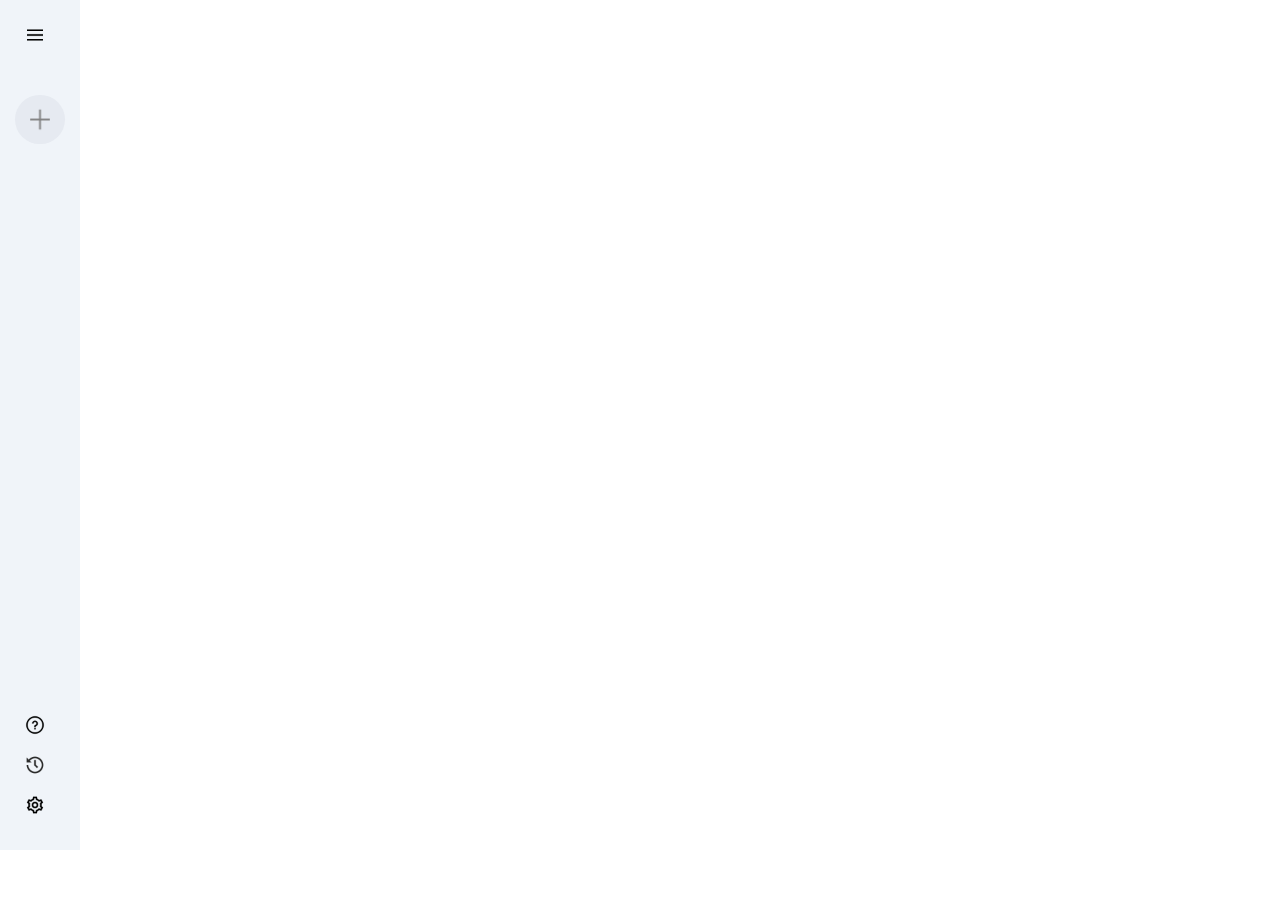
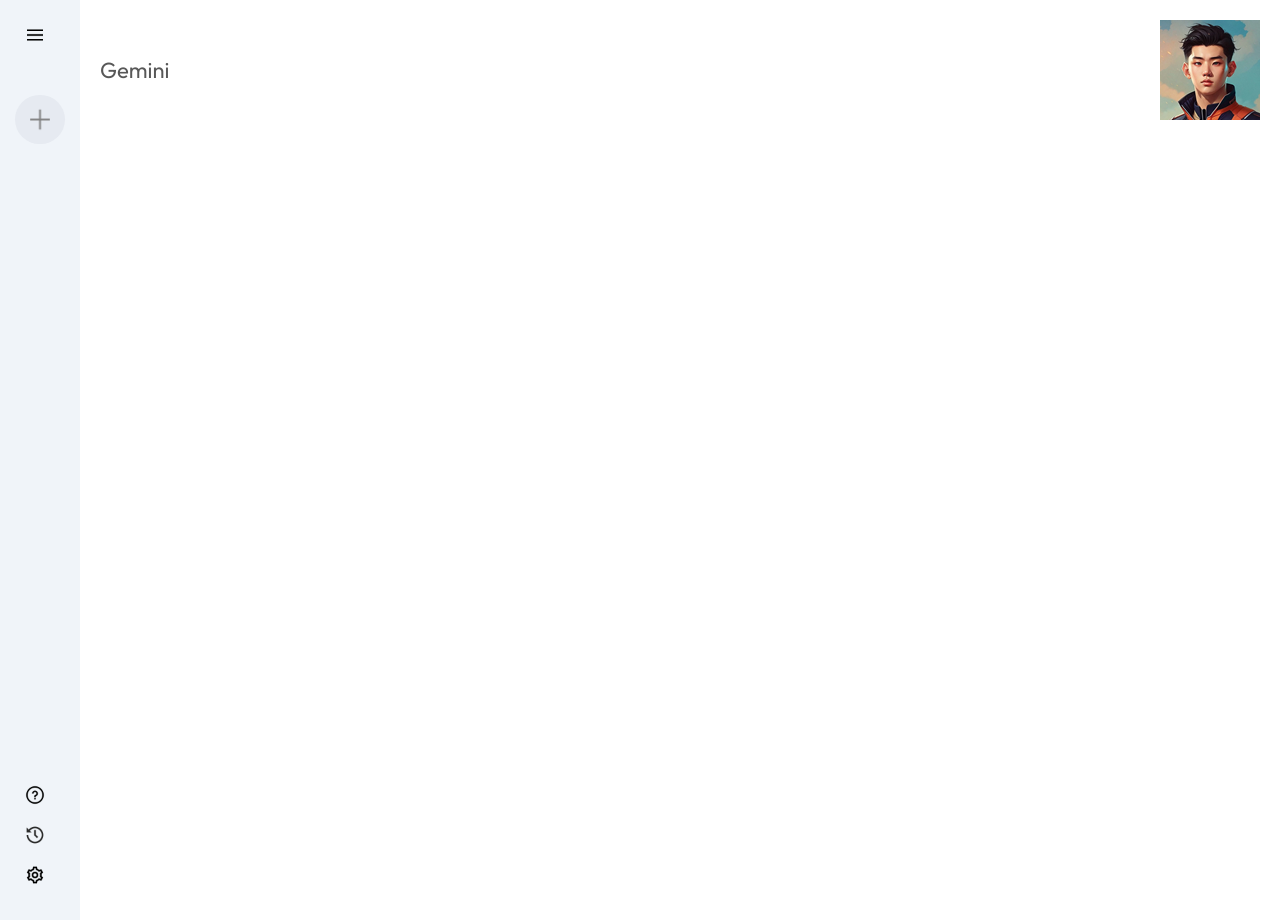
Before and after one commit to tonyG4A/Gemini-Clone, a React (Vite) app in the folder Gemini Clone/: page / in a window 1280 px wide. Before the commit the page ends 850 px from the top, so only its background shows below. Built offline with nearby package versions, Linux system fonts and the light colour scheme.

Commit message:
added classes and styles to main.jsk and main.css

```diff
--- a/Gemini Clone/src/components/Main/Main.css
+++ b/Gemini Clone/src/components/Main/Main.css
@@ -0,0 +1,15 @@
+.main{
+    flex: 1;
+    min-height: 100vh;
+    padding-bottom: 15vh;
+    position: relative;
+}
+
+.main .nav{
+    display: flex;
+    align-items: center;
+    justify-content: space-between;
+    font-size: 22px;
+    padding: 20px;
+    color: #585858;
+}
--- a/Gemini Clone/src/components/Main/Main.jsx
+++ b/Gemini Clone/src/components/Main/Main.jsx
@@ -1,10 +1,14 @@
 import React from 'react'
 import './Main.css'
+import { assets } from '../../assets/assets'
 
 const Main = () => {
   return (
-    <div>
-
+    <div className='main'>
+      <div className="nav">
+        <p>Gemini</p>
+        <img src={assets.user_icon} alt="" />
+      </div>
     </div>
   )
 }
```
